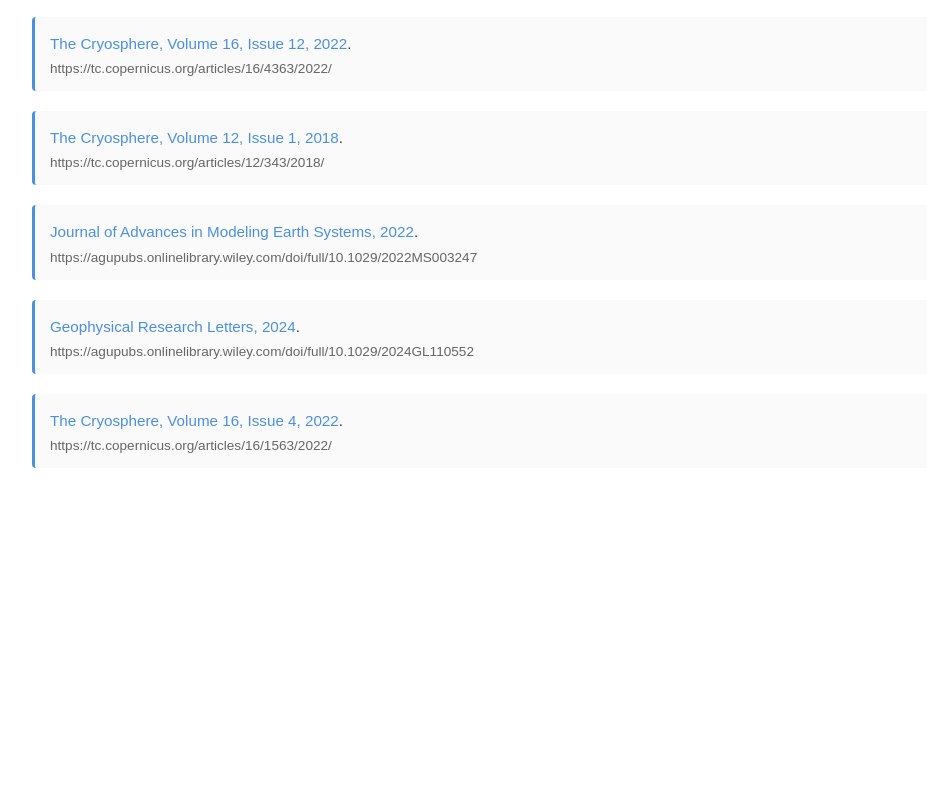
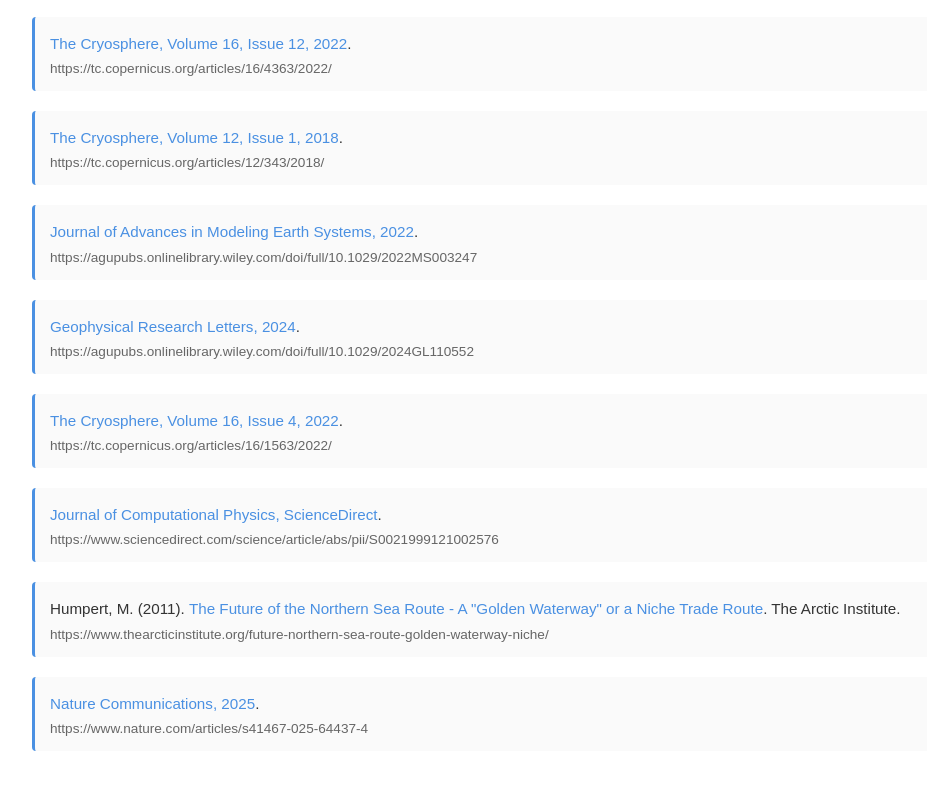
Before and after one commit to GabrielSasseville01/AUTO-IceNav-Demo, a plain HTML site: page index.html in a window 1280 px wide. Shown: the part 1846-2635 px from the top of the page, without its empty margins (158-1085 px from the left). Before the commit the page ends 2354 px from the top, so only its background shows below. Drawn offline with Linux system fonts and the light colour scheme.

Commit message:
Adding papers

```diff
--- a/index.html
+++ b/index.html
@@ -260,6 +260,29 @@
       </div>
       <div class="url">https://tc.copernicus.org/articles/16/1563/2022/</div>
     </div>
+
+    <div class="bibliography-item">
+      <div class="citation">
+        <a href="https://www.sciencedirect.com/science/article/abs/pii/S0021999121002576" target="_blank">Journal of Computational Physics, ScienceDirect</a>.
+      </div>
+      <div class="url">https://www.sciencedirect.com/science/article/abs/pii/S0021999121002576</div>
+    </div>
+
+    <div class="bibliography-item">
+      <div class="citation">
+        Humpert, M. (2011).
+        <a href="https://www.thearcticinstitute.org/future-northern-sea-route-golden-waterway-niche/" target="_blank">The Future of the Northern Sea Route - A "Golden Waterway" or a Niche Trade Route</a>.
+        The Arctic Institute.
+      </div>
+      <div class="url">https://www.thearcticinstitute.org/future-northern-sea-route-golden-waterway-niche/</div>
+    </div>
+
+    <div class="bibliography-item">
+      <div class="citation">
+        <a href="https://www.nature.com/articles/s41467-025-64437-4" target="_blank">Nature Communications, 2025</a>.
+      </div>
+      <div class="url">https://www.nature.com/articles/s41467-025-64437-4</div>
+    </div>
   </div>
 </div>
 
```
